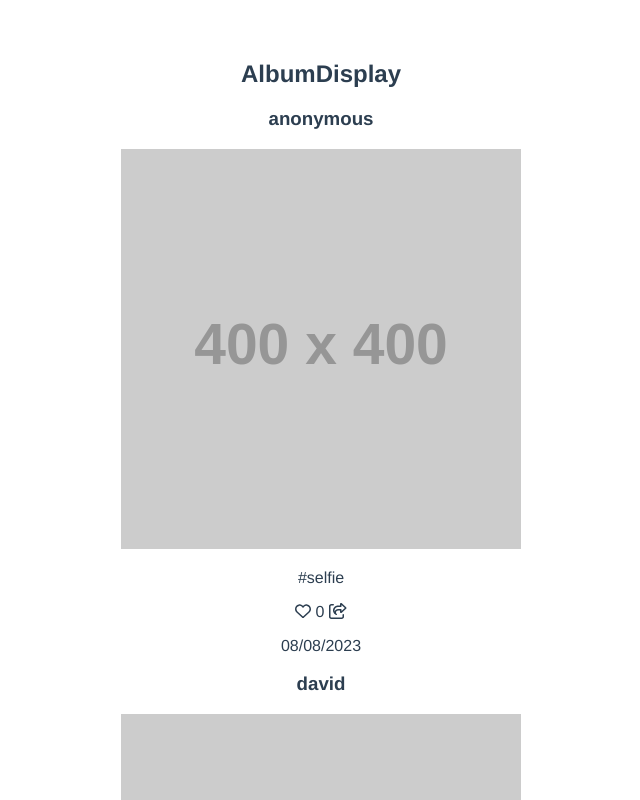
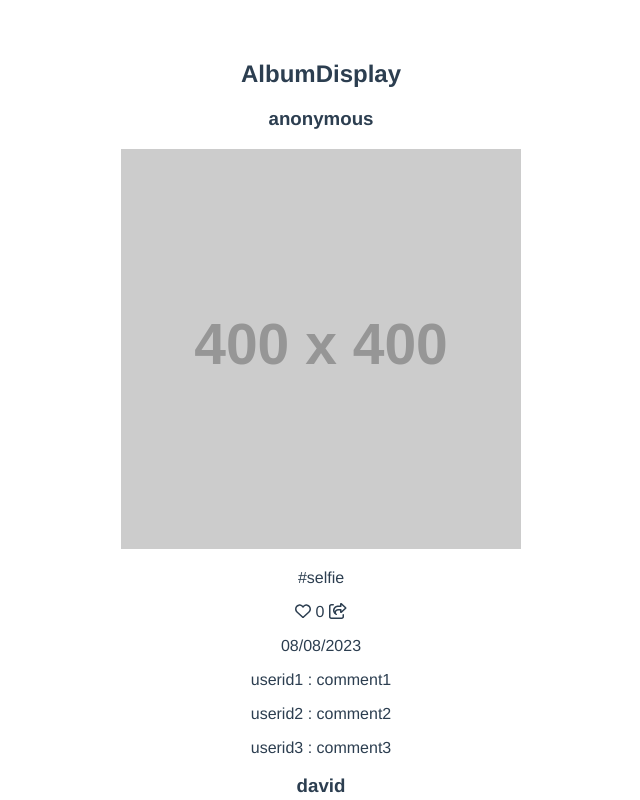
Before and after one commit to DDS58/582-project1-ttgram, a Vue app: page / in a window 1280 px wide. Shown: the top 800 px of the page, without its empty margins (319-959 px from the left). Built offline with nearby package versions, Linux system fonts and the light colour scheme.

Commit message:
added commentsection component, trying to loop

```diff
--- a/src/App.vue
+++ b/src/App.vue
@@ -1,16 +1,19 @@
 <template>
   <!-- <selectedPicture :uploadedPicture="uploadedPicture" /> -->
-  <AlbumDisplay :album="album" />
+  <!-- <commentSection :userComment="userComment" /> -->
+  <AlbumDisplay :album="album" :allComments="allComments" />
 </template>
 
 <script>
 // import selectedPicture from "./components/selectedPicture.vue";
+// import commentSection from "./components/commentSection.vue";
 import AlbumDisplay from "./components/albumDisplay.vue";
 
 export default {
   name: "App",
   components: {
     // selectedPicture,
+    // commentSection,
     AlbumDisplay,
   },
 
--- /dev/null
+++ b/src/components/commentSection.vue
@@ -0,0 +1,25 @@
+<template>
+  <!-- <h2>Comment Section</h2> -->
+  <p>{{ userComment.userid }} : {{ userComment.message }}</p>
+</template>
+
+<script>
+export default {
+  name: "commentSection",
+  props: {
+    userComment: {
+      type: Object,
+      default() {
+        return {
+          cmtid: 0,
+          userid: "userid#",
+          message: "message#",
+        };
+      },
+    },
+  },
+};
+</script>
+
+<!-- Add "scoped" attribute to limit CSS to this component only -->
+<style scoped></style>
--- a/src/components/selectedPicture.vue
+++ b/src/components/selectedPicture.vue
@@ -24,11 +24,21 @@
     </p>
     <p>{{ uploadedPicture.created_at }}</p>
   </div>
+  <div>
+    <commentSection
+      v-for="userComment in allComments"
+      :userComment="userComment"
+      :key="userComment.cmtid"
+    ></commentSection>
+  </div>
 </template>
 
 <script>
+import commentSection from "./commentSection.vue";
+
 export default {
   name: "selectedPicture",
+
   props: {
     uploadedPicture: {
       type: Object,
@@ -43,12 +53,39 @@ export default {
         };
       },
     },
+    allComments: {
+      type: Array,
+      default() {
+        return [];
+      },
+    },
+  },
+
+  components: {
+    commentSection,
   },
 
   data() {
     return {
       isLiked: false,
       count: 0,
+      allComments: [
+        {
+          cmtid: 1,
+          userid: "userid1",
+          message: "comment1",
+        },
+        {
+          cmtid: 2,
+          userid: "userid2",
+          message: "comment2",
+        },
+        {
+          cmtid: 3,
+          userid: "userid3",
+          message: "comment3",
+        },
+      ],
     };
   },
 
```
Also changed, not shown: tests/unit/albumDisplay.js (+16 -16 lines), tests/unit/commentSection.js (+16 -16 lines), tests/unit/selectedPicture.js (+19 -19 lines), 1 other file (tests, documents, lock files or other folders).
